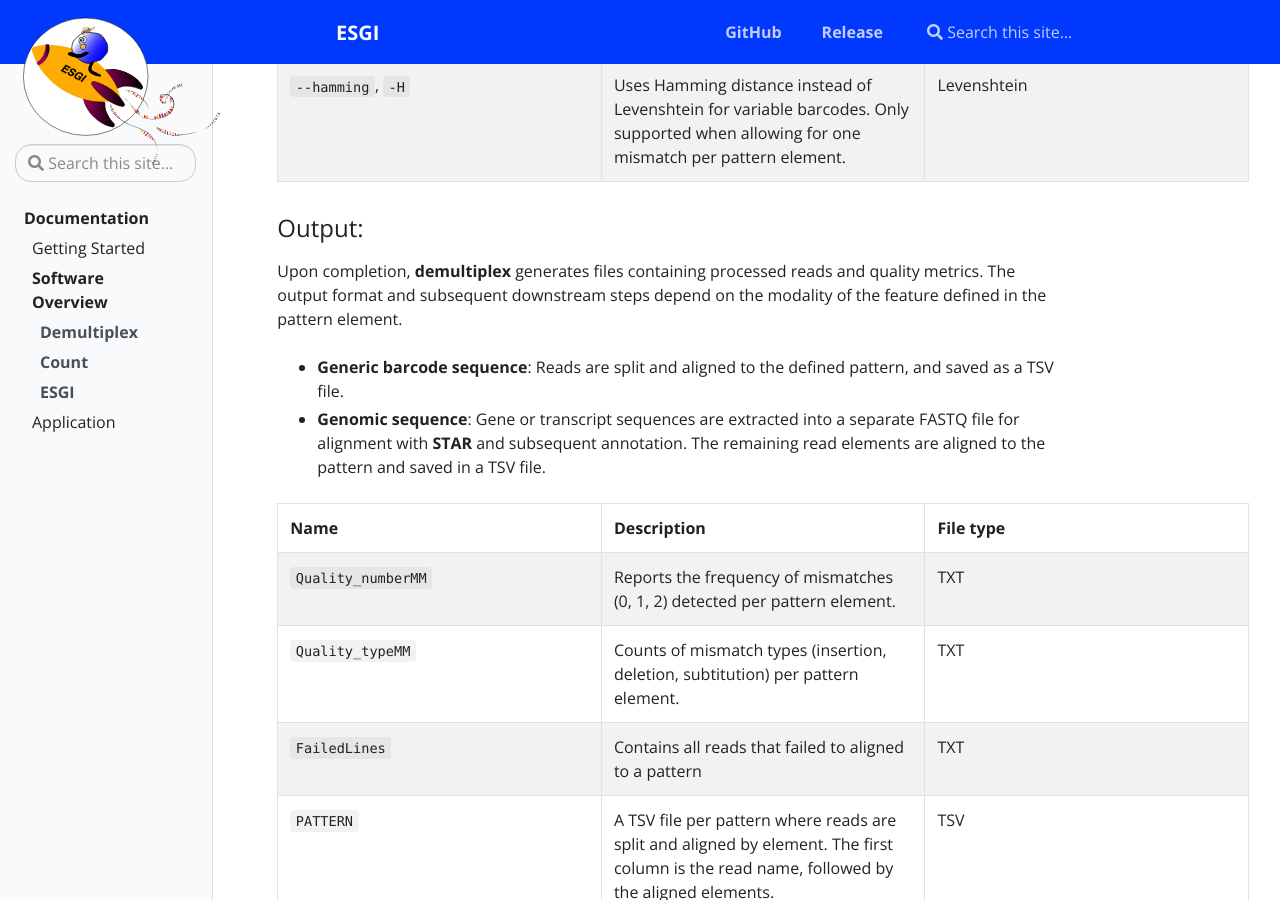
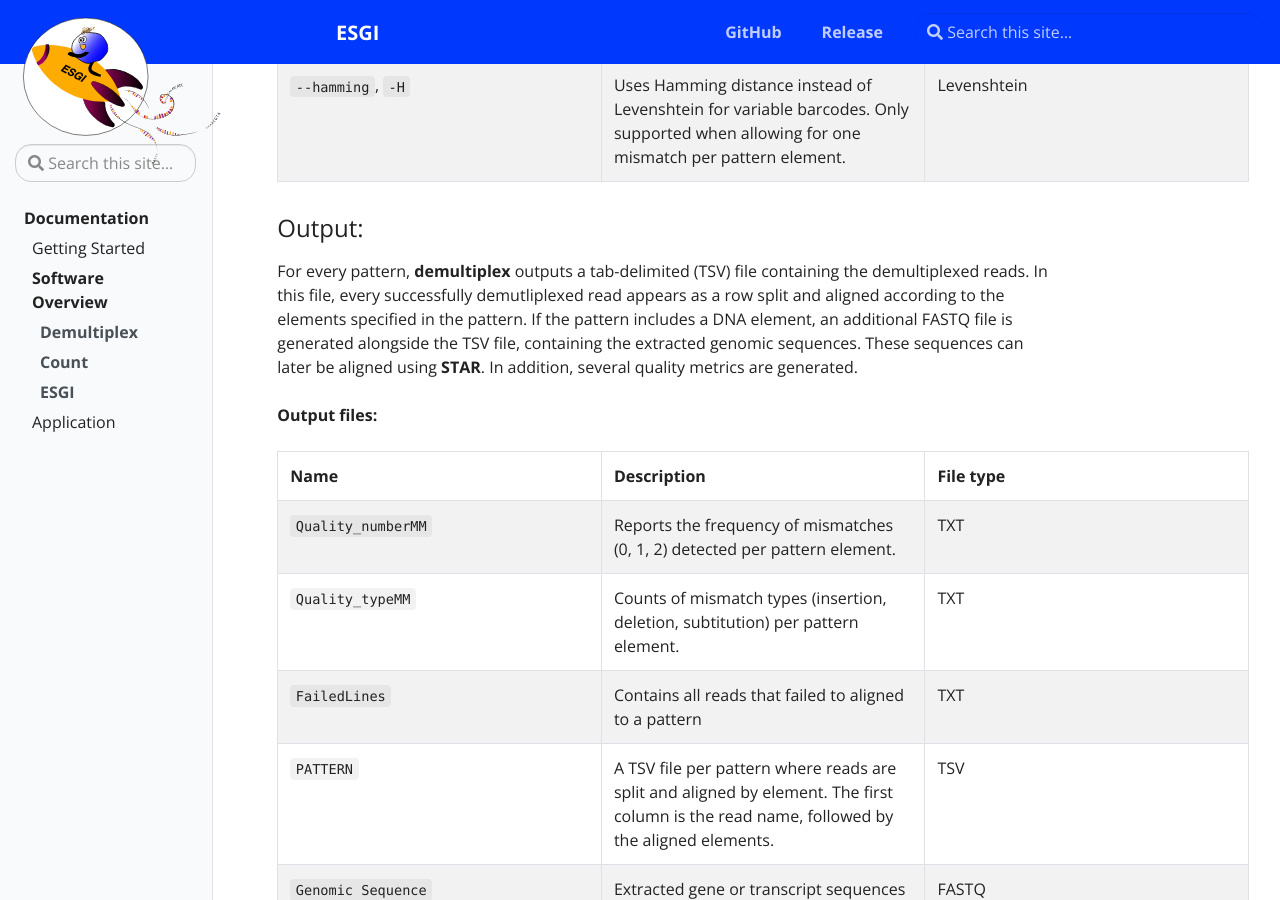
Before and after one commit to tstohn/ESGI.documentation, a Jekyll site: the page built from _docs/software-overview.md, in a window 1280 px wide and 900 px high, scrolled down 2973 px. Built offline with Jekyll 4.4.1, drawn with Linux system fonts in a browser that asks for light colours.

Commit message:
output demultiplex

```diff
--- a/_docs/software-overview.md
+++ b/_docs/software-overview.md
@@ -70,9 +70,10 @@ Specify the maximum allowed mismatched for each pattern element using a comma-se
 |  `--hamming`, `-H` | Uses Hamming distance instead of Levenshtein for variable barcodes. Only supported when allowing for one mismatch per pattern element. | Levenshtein
 
 ### Output:
-Upon completion, **demultiplex** generates files containing processed reads and quality metrics. The output format and subsequent downstream steps depend on the modality of the feature defined in the pattern element.
-* **Generic barcode sequence**: Reads are split and aligned to the defined pattern, and saved as a TSV file.
-* **Genomic sequence**: Gene or transcript sequences are extracted into a separate FASTQ file for alignment with **STAR** and subsequent annotation. The remaining read elements are aligned to the pattern and saved in a TSV file.
+
+For every pattern, **demultiplex** outputs a tab-delimited (TSV) file containing the demultiplexed reads. In this file, every successfully demutliplexed read appears as a row split and aligned according to the elements specified in the pattern. If the pattern includes a DNA element, an additional FASTQ file is generated alongside the TSV file, containing the extracted genomic sequences. These sequences can later be aligned using **STAR**. In addition, several quality metrics are generated.
+
+**Output files:**
 
 | Name | Description | File type |
 | ---------- | ------------- | ----------- |
```
